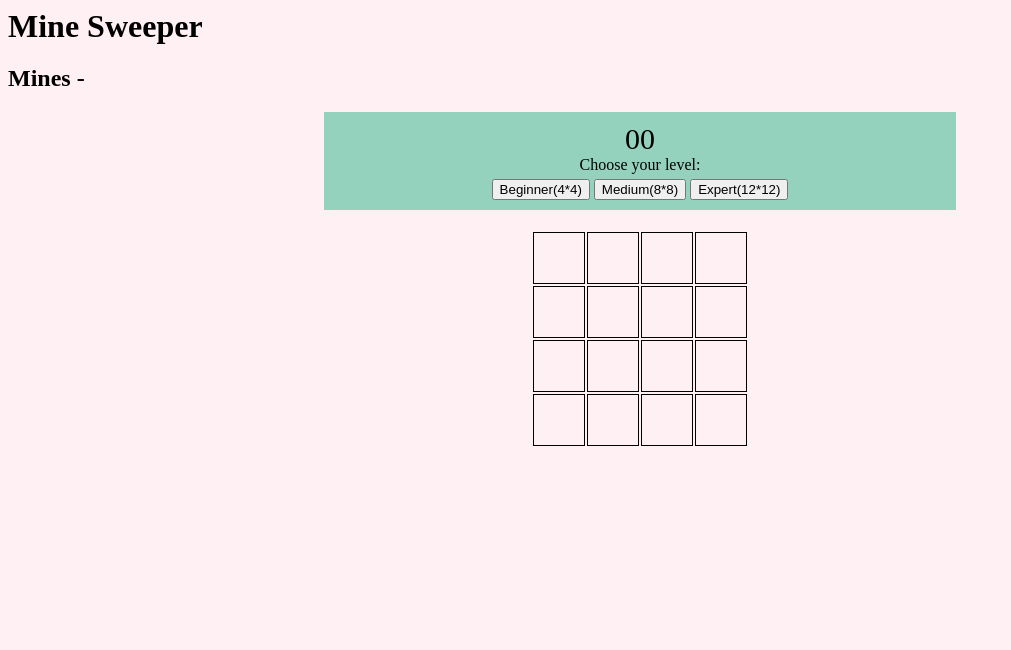
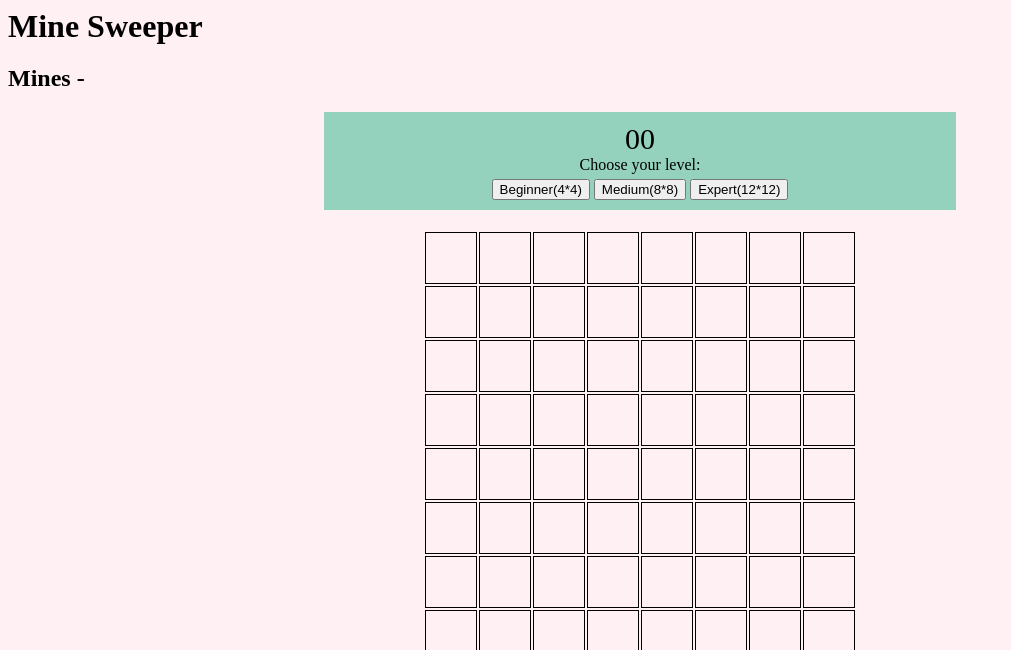
Before and after one commit to syntaxcat/MineSweeper, a plain HTML site: page index.html in a window 1280 px wide. Both pictures are taken after a click on the button "Medium(8*8)". Shown: the top 650 px of the page, without its empty margins (0-1011 px from the left). Drawn offline with Linux system fonts and the light colour scheme.

Commit message:
Add files via upload

```diff
--- a/game.js
+++ b/game.js
@@ -7,7 +7,7 @@ const MOVE = '😲';
 const MINE = '💣';
 const FLAG = '🚩';
 
-var gBoard = buildBoard();
+var gBoard;
 var gTimer;
 
 //This is an object in which you can keep and update the current game state:
@@ -27,12 +27,16 @@ var gGame = {
 
 var gLevel = {
 	SIZE: 4,
-	MINES: 2,
-	EMPTY: 14
+	MINES: 2
 };
 
 // 1 - This is called when page loads - on the body tag!!!
-function initGame() {}
+function initGame() {
+	gBoard = buildBoard();
+	setMinesNegsCount();
+	addMinesRandom(gLevel.MINES);
+	renderBoard();
+}
 // TODO:
 //Reset board
 //Reset life
@@ -46,9 +50,9 @@ function initGame() {}
 
 function buildBoard() {
 	var board = [];
-	for (var i = 0; i < 4; i++) {
+	for (var i = 0; i < gLevel.SIZE; i++) {
 		board[i] = [];
-		for (var j = 0; j < 4; j++) {
+		for (var j = 0; j < gLevel.SIZE; j++) {
 			var cell = {
 				minesAroundCount: 4,
 				isShown: false,
@@ -68,14 +72,14 @@ function buildBoard() {
 function setMinesNegsCount() {
 	for (var i = 0; i < gBoard.length; i++) {
 		for (var j = 0; j < gBoard[i].length; j++) {
-			gBoard[i][j].minesAroundCount = countNeighbors(i, j, gBoard);
+			gBoard[i][j].minesAroundCount = countNeighbors(i, j);
 		}
 	}
+	console.log(gBoard);
 }
 
 //Render the board as a <table> to the page
 //DOM - HTML
-renderBoard();
 
 function renderBoard() {
 	setMinesNegsCount();
@@ -92,9 +96,9 @@ function renderBoard() {
 				className = 'cell';
 				cell = '';
 			}
-			var cellTitle = 'cell ' + i + ',' + j;
+			var cellID = 'cell ' + i + ',' + j;
 			strHTML += `\t<td class="cell ${className}"
-			onclick="cellClicked(this, ${i}, ${j})" title="${cellTitle}">
+			onclick="cellClicked(this, ${i}, ${j})" id="${cellID}">
 				${cell}
 				</td>\n`;
 		}
@@ -108,39 +112,50 @@ function renderBoard() {
 //Called when a cell (td) is clicked
 function cellClicked(elCell, i, j) {
 	var cell = gBoard[i][j];
-	elCell.innerHTML = cell.minesAroundCount;
-	if (cell !== MINE) {
-		cell.isShown = true;
+	if (cell.isMine) {
+		elCell.innerHTML = MINE;
 	} else {
-		cell.isShown = false;
+		elCell.innerHTML = cell.minesAroundCount;
 	}
 	console.log('Cell clicked: ', elCell, i, j);
 }
 
-// function addMines() {
-// var emptyCell = emptyCells();
-// console.log(emptyCell);
-// var IndexRandomEmptyCell = getRandomInt(0, emptyCell.length - 1);
-// var currCell = emptyCell[IndexRandomEmptyCell];
-// console.log(currCell.i);
-// console.log(currCell.j);
-// gBoard[currCell.i][currCell.j].gameElement = 'BALL';
-// renderCell(currCell, BALL_IMG);
-// gCountBalls++;
-// }
+function boardSize(size, mines) {
+	// var elHearts = document.querySelector('header p');
+	// difficulty ? (elHearts.innerText = '❤️❤️❤️') : (elHearts.innerText = '❤️');
+	gLevel.SIZE = size;
+	gLevel.MINES = mines;
+	initGame();
+}
 
-// function emptyCells() {
-// var emptyArr = [];
-// for (var i = 0; i < gBoard.length; i++) {
-// for (var j = 0; j < gBoard[0].length; j++) {
-// var currCell = gBoard[i][j];
-// if (currCell.gameElement === null && currCell.type === 'FLOOR') {
-// emptyArr.push({ i, j });
-// }
-// }
-// }
-// return emptyArr;
-// }
+function addMinesRandom(minesAmount) {
+	console.log(emptyCells());
+	var arrEmptyCells = emptyCells();
+	for (var i = 0; i < minesAmount; i++) {
+		var Idx = getRandomIntInclusive(0, arrEmptyCells.length - 1);
+		var location = arrEmptyCells[Idx];
+		//update model -
+		gBoard[location.i][location.j].isMine = true;
+		// 	//update DOM -
+		// var elCell = document.getElementById('cell ' + location.i + ',' + location.j);
+		// console.log('ELCELL', elCell);
+		arrEmptyCells.splice(Idx, 1);
+	}
+	console.log('GBOARD', gBoard);
+}
+
+function emptyCells() {
+	var emptyArr = [];
+	for (var i = 0; i < gBoard.length; i++) {
+		for (var j = 0; j < gBoard[0].length; j++) {
+			var currCell = gBoard[i][j];
+			if (!currCell.isMine) {
+				emptyArr.push({ i, j });
+			}
+		}
+	}
+	return emptyArr;
+}
 
 //Called on right click to mark a cell (suspected to be a mine) Search the web (and implement) how to hide the context menu on right click
 function cellMarked(elCell) {}
--- a/index.html
+++ b/index.html
@@ -19,9 +19,9 @@
           </div>
         Choose your level:
         <div class="buttons">
-            <button onclick="">Beginner(4*4)</button>
-            <button onclick="">Medium(8*8)</button>
-            <button onclick="">Expert(12*12)</button>
+            <button onclick="boardSize(4,2)">Beginner(4*4)</button>
+            <button onclick="boardSize(8,12)">Medium(8*8)</button>
+            <button onclick="boardSize(12,30)">Expert(12*12)</button>
         </div>
     </div>
     <table cellpadding="10" class="board">
```
